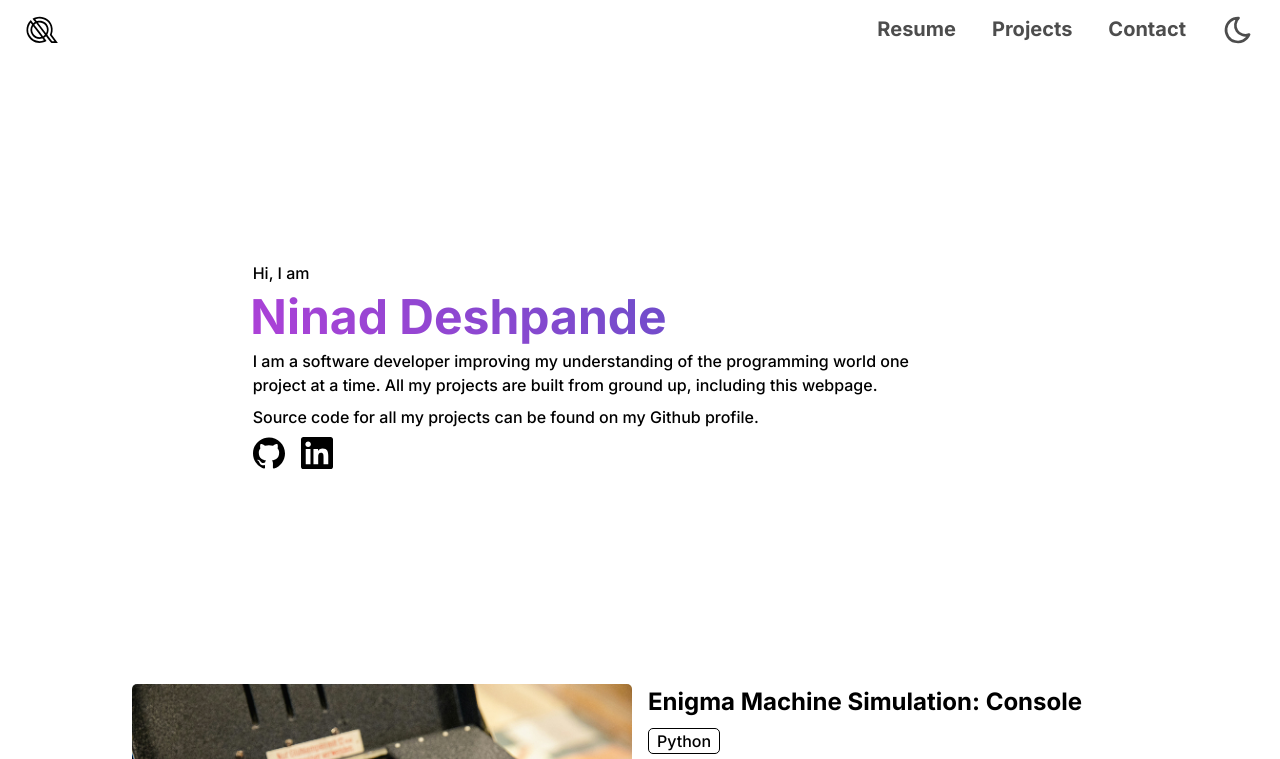
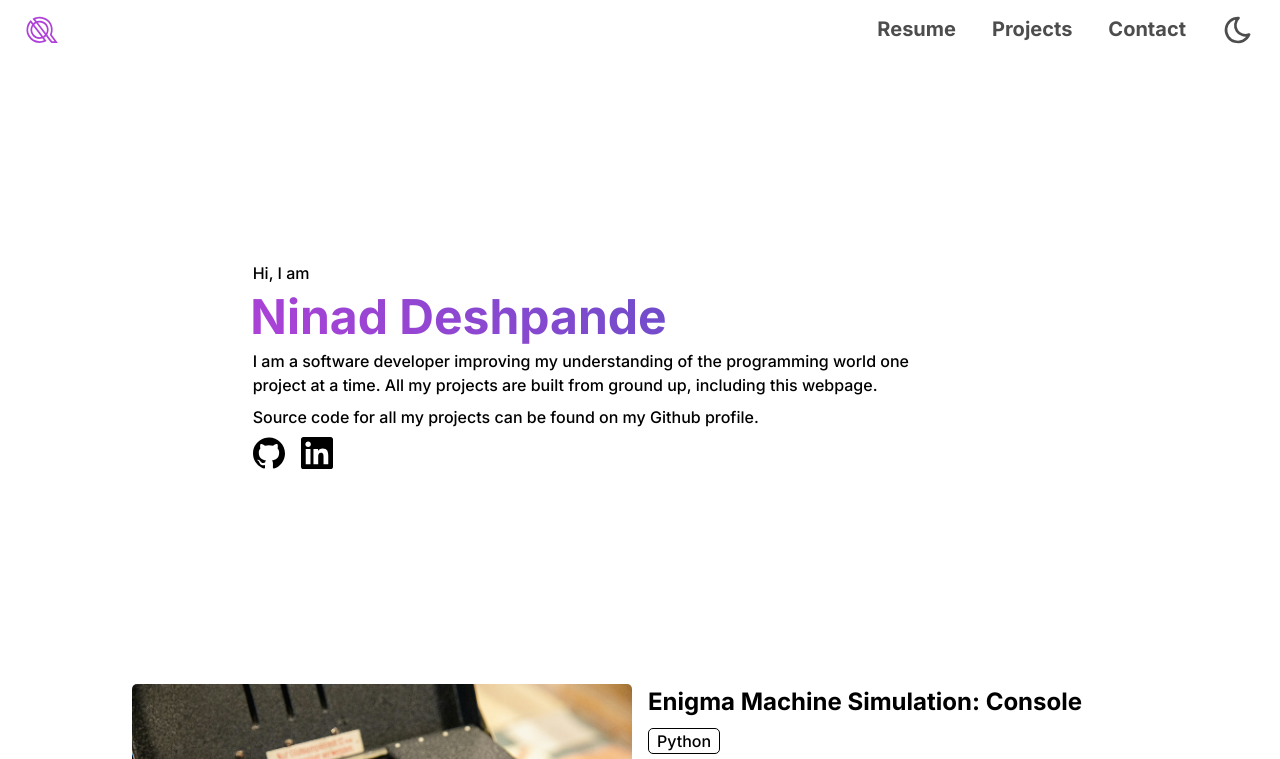
Before and after one commit to Qrofeus/Portfolio_Website, a plain HTML site: page index.html in a window 1280 px wide. In both pictures the pointer is over the link 42 px from the left and 34 px from the top of the page. Shown: the top 759 px of the page. Drawn offline with Linux system fonts and the light colour scheme.

Commit message:
updated navigation styling

```diff
--- a/css/style.css
+++ b/css/style.css
@@ -134,7 +134,7 @@ nav {
 
   &:hover,
   &:focus {
-    color: var(--text);
+    color: var(--primary);
   }
 }
 
@@ -201,8 +201,6 @@ nav {
   font-weight: var(--fw-large);
   transform: scaleX(1);
 }
-
-/* ToDo: Responsive navigation - hamburger menu */
 
 .btn {
   --button-color: var(--background);
```
